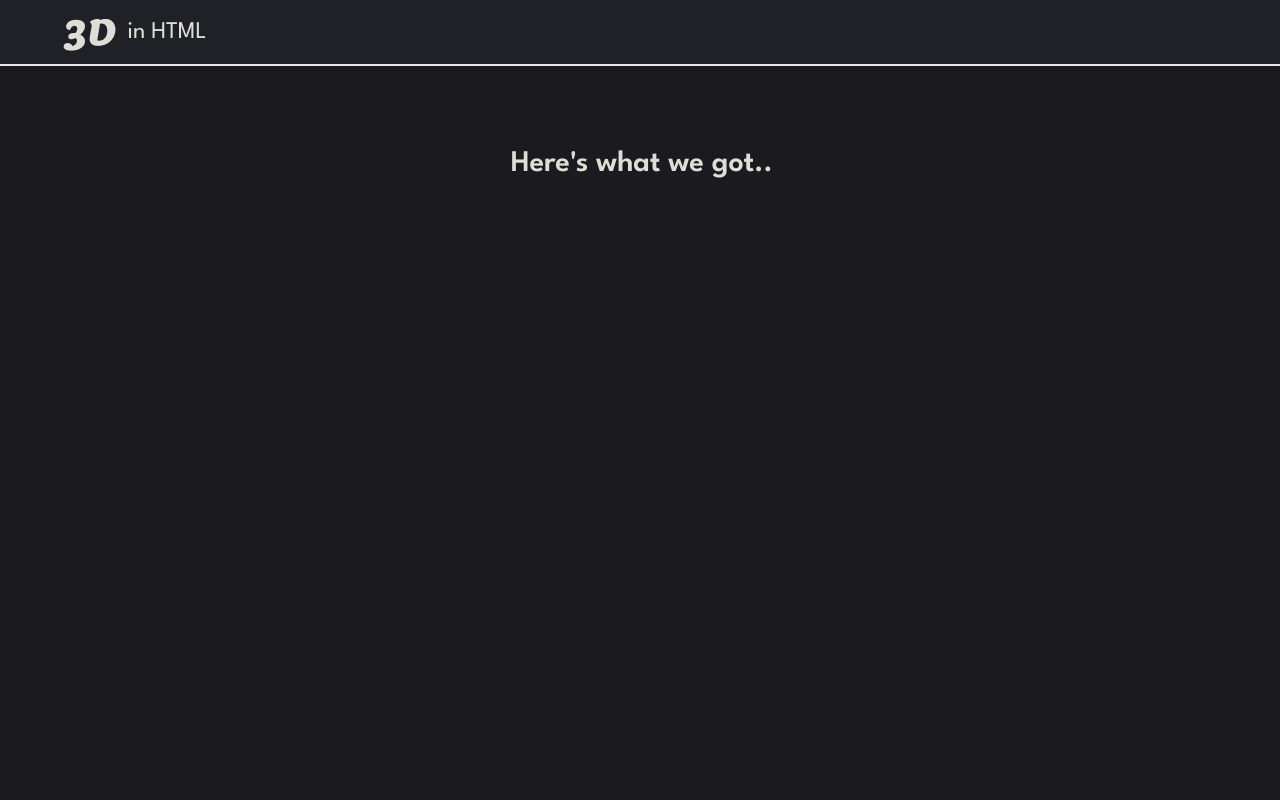
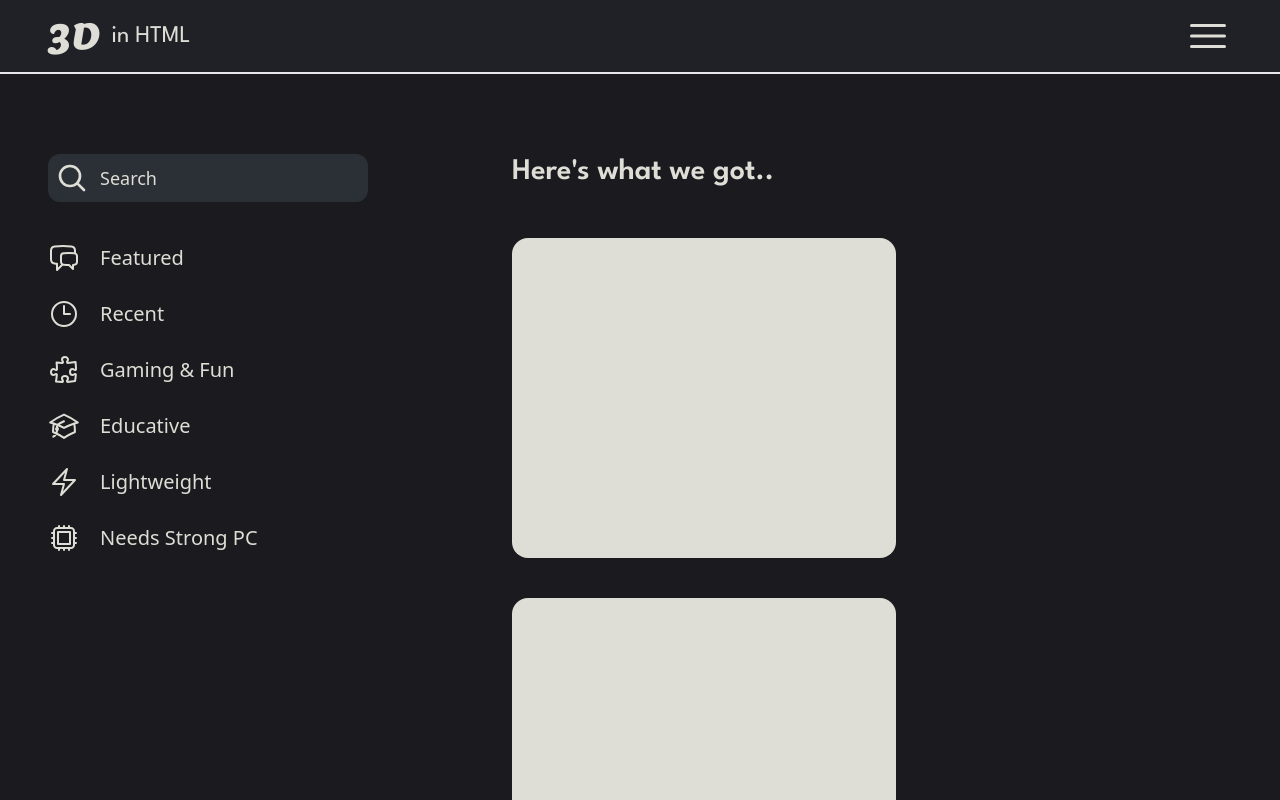
Before and after one commit to Larry-Larriee/3DinHTML, a React (Vite) app in the folder my-app/: page /explore in a window 1280 px wide. Shown: the top 800 px of the page. Built offline with nearby package versions, Linux system fonts and the light colour scheme.

Commit message:
Explore page and menu setup
created the explore page where users can find community projects. created the setup for the menu for navigation and user login.

```diff
--- a/my-app/src/App.css
+++ b/my-app/src/App.css
@@ -9,14 +9,21 @@
   --primary-color-1: #deded6;
   --primary-color-2: #202127;
   --primary-color-3: #26282f;
+  --primary-color-4: #2b2f36;
 }
 
 @layer utilities {
+  .bg-prim-1 {
+    background-color: var(--primary-color-1);
+  }
   .bg-prim-2 {
     background-color: var(--primary-color-2);
   }
   .bg-prim-3 {
     background-color: var(--primary-color-3);
+  }
+  .bg-prim-4 {
+    background-color: var(--primary-color-4);
   }
 }
 
--- a/my-app/src/components/Navigation.jsx
+++ b/my-app/src/components/Navigation.jsx
@@ -1,10 +1,40 @@
-import React from "react";
+import React, { useState, useEffect } from "react";
 
 export default function Navigation() {
+  const [menuOpen, setMenuOpen] = useState(false);
+
+  const changeMenuOpen = () => {
+    setMenuOpen(!menuOpen);
+  };
+
   return (
-    <nav className="w-10/12 flex gap-3 pt-10 items-center">
-      <h1 className="text-prim-1 text-6xl font-lemon">3D</h1>
-      <p className="text-prim-1 text-3xl font-league">in HTML</p>
+    <nav className="w-full border-b-2 flex gap-3 py-3 justify-between px-12 items-center bg-prim-2">
+      <div className="flex gap-3 items-center">
+        <h1 className="text-prim-1 text-4xl font-lemon">3D</h1>
+        <p className="text-prim-1 text-2xl font-league">in HTML</p>
+      </div>
+
+      <svg
+        xmlns="http://www.w3.org/2000/svg"
+        fill="none"
+        viewBox="0 0 24 24"
+        strokeWidth={1.5}
+        stroke="#deded6"
+        className="h-12 w-12 hover:cursor-pointer hover:scale-105 duration-200 transition ease-in-out"
+        onClick={() => changeMenuOpen()}
+      >
+        <path
+          strokeLinecap="round"
+          strokeLinejoin="round"
+          d="M3.75 6.75h16.5M3.75 12h16.5m-16.5 5.25h16.5"
+        />
+      </svg>
+
+      {
+        // menuOpen && (
+        // Headless UI modal for the menu, which automatically renders at the top level of the DOM
+        // )
+      }
     </nav>
   );
 }
--- /dev/null
+++ b/my-app/src/components/Project.jsx
@@ -0,0 +1,15 @@
+import React from "react";
+import PropTypes from "prop-types";
+
+Project.propTypes = {
+  aframe: PropTypes.element,
+};
+
+// Project returns a 3D project made by the community
+export default function Project({ aframe }) {
+  return (
+    <>
+      <div className="bg-prim-1 rounded-2xl w-96 h-80">{aframe}</div>
+    </>
+  );
+}
--- /dev/null
+++ b/my-app/src/components/helper/Selection.jsx
@@ -0,0 +1,119 @@
+import React from "react";
+import PropTypes from "prop-types";
+
+let svgSelection = {
+  featured: (
+    <svg
+      xmlns="http://www.w3.org/2000/svg"
+      fill="none"
+      viewBox="0 0 24 24"
+      strokeWidth={1.5}
+      stroke="#deded6"
+      className="w-8 h-8"
+    >
+      <path
+        strokeLinecap="round"
+        strokeLinejoin="round"
+        d="M20.25 8.511c.884.284 1.5 1.128 1.5 2.097v4.286c0 1.136-.847 2.1-1.98 2.193-.34.027-.68.052-1.02.072v3.091l-3-3c-1.354 0-2.694-.055-4.02-.163a2.115 2.115 0 0 1-.825-.242m9.345-8.334a2.126 2.126 0 0 0-.476-.095 48.64 48.64 0 0 0-8.048 0c-1.131.094-1.976 1.057-1.976 2.192v4.286c0 .837.46 1.58 1.155 1.951m9.345-8.334V6.637c0-1.621-1.152-3.026-2.76-3.235A48.455 48.455 0 0 0 11.25 3c-2.115 0-4.198.137-6.24.402-1.608.209-2.76 1.614-2.76 3.235v6.226c0 1.621 1.152 3.026 2.76 3.235.577.075 1.157.14 1.74.194V21l4.155-4.155"
+      />
+    </svg>
+  ),
+  recent: (
+    <svg
+      xmlns="http://www.w3.org/2000/svg"
+      fill="none"
+      viewBox="0 0 24 24"
+      strokeWidth={1.5}
+      stroke="#deded6"
+      className="w-8 h-8"
+    >
+      <path
+        strokeLinecap="round"
+        strokeLinejoin="round"
+        d="M12 6v6h4.5m4.5 0a9 9 0 1 1-18 0 9 9 0 0 1 18 0Z"
+      />
+    </svg>
+  ),
+  games: (
+    <svg
+      xmlns="http://www.w3.org/2000/svg"
+      fill="none"
+      viewBox="0 0 24 24"
+      strokeWidth={1.5}
+      stroke="#deded6"
+      className="w-8 h-8"
+    >
+      <path
+        strokeLinecap="round"
+        strokeLinejoin="round"
+        d="M14.25 6.087c0-.355.186-.676.401-.959.221-.29.349-.634.349-1.003 0-1.036-1.007-1.875-2.25-1.875s-2.25.84-2.25 1.875c0 .369.128.713.349 1.003.215.283.401.604.401.959v0a.64.64 0 0 1-.657.643 48.39 48.39 0 0 1-4.163-.3c.186 1.613.293 3.25.315 4.907a.656.656 0 0 1-.658.663v0c-.355 0-.676-.186-.959-.401a1.647 1.647 0 0 0-1.003-.349c-1.036 0-1.875 1.007-1.875 2.25s.84 2.25 1.875 2.25c.369 0 .713-.128 1.003-.349.283-.215.604-.401.959-.401v0c.31 0 .555.26.532.57a48.039 48.039 0 0 1-.642 5.056c1.518.19 3.058.309 4.616.354a.64.64 0 0 0 .657-.643v0c0-.355-.186-.676-.401-.959a1.647 1.647 0 0 1-.349-1.003c0-1.035 1.008-1.875 2.25-1.875 1.243 0 2.25.84 2.25 1.875 0 .369-.128.713-.349 1.003-.215.283-.4.604-.4.959v0c0 .333.277.599.61.58a48.1 48.1 0 0 0 5.427-.63 48.05 48.05 0 0 0 .582-4.717.532.532 0 0 0-.533-.57v0c-.355 0-.676.186-.959.401-.29.221-.634.349-1.003.349-1.035 0-1.875-1.007-1.875-2.25s.84-2.25 1.875-2.25c.37 0 .713.128 1.003.349.283.215.604.401.96.401v0a.656.656 0 0 0 .658-.663 48.422 48.422 0 0 0-.37-5.36c-1.886.342-3.81.574-5.766.689a.578.578 0 0 1-.61-.58v0Z"
+      />
+    </svg>
+  ),
+  educative: (
+    <svg
+      xmlns="http://www.w3.org/2000/svg"
+      fill="none"
+      viewBox="0 0 24 24"
+      strokeWidth={1.5}
+      stroke="#deded6"
+      className="w-8 h-8"
+    >
+      <path
+        strokeLinecap="round"
+        strokeLinejoin="round"
+        d="M4.26 10.147a60.438 60.438 0 0 0-.491 6.347A48.62 48.62 0 0 1 12 20.904a48.62 48.62 0 0 1 8.232-4.41 60.46 60.46 0 0 0-.491-6.347m-15.482 0a50.636 50.636 0 0 0-2.658-.813A59.906 59.906 0 0 1 12 3.493a59.903 59.903 0 0 1 10.399 5.84c-.896.248-1.783.52-2.658.814m-15.482 0A50.717 50.717 0 0 1 12 13.489a50.702 50.702 0 0 1 7.74-3.342M6.75 15a.75.75 0 1 0 0-1.5.75.75 0 0 0 0 1.5Zm0 0v-3.675A55.378 55.378 0 0 1 12 8.443m-8.007 11.55A5.981 5.981 0 0 0 6.75 15.75v-1.5"
+      />
+    </svg>
+  ),
+  lightWeight: (
+    <svg
+      xmlns="http://www.w3.org/2000/svg"
+      fill="none"
+      viewBox="0 0 24 24"
+      strokeWidth={1.5}
+      stroke="#deded6"
+      className="w-8 h-8"
+    >
+      <path
+        strokeLinecap="round"
+        strokeLinejoin="round"
+        d="m3.75 13.5 10.5-11.25L12 10.5h8.25L9.75 21.75 12 13.5H3.75Z"
+      />
+    </svg>
+  ),
+  heavy: (
+    <svg
+      xmlns="http://www.w3.org/2000/svg"
+      fill="none"
+      viewBox="0 0 24 24"
+      strokeWidth={1.5}
+      stroke="#deded6"
+      className="w-8 h-8"
+    >
+      <path
+        strokeLinecap="round"
+        strokeLinejoin="round"
+        d="M8.25 3v1.5M4.5 8.25H3m18 0h-1.5M4.5 12H3m18 0h-1.5m-15 3.75H3m18 0h-1.5M8.25 19.5V21M12 3v1.5m0 15V21m3.75-18v1.5m0 15V21m-9-1.5h10.5a2.25 2.25 0 0 0 2.25-2.25V6.75a2.25 2.25 0 0 0-2.25-2.25H6.75A2.25 2.25 0 0 0 4.5 6.75v10.5a2.25 2.25 0 0 0 2.25 2.25Zm.75-12h9v9h-9v-9Z"
+      />
+    </svg>
+  ),
+};
+
+// this is a check making sure the props passed for title and description are strings
+Selection.propTypes = {
+  svg: PropTypes.string.isRequired,
+  title: PropTypes.string.isRequired,
+};
+
+// Selection component is used specifically for the side navigation for the Explore page
+export default function Selection({ svg, title }) {
+  return (
+    <>
+      <div className="flex gap-5 items-center hover:scale-105 duration-200 transition ease-in-out hover:cursor-pointer">
+        {svgSelection[svg]}
+        <p className="text-prim-1 font-medium text-xl">{title}</p>
+      </div>
+    </>
+  );
+}
--- a/my-app/src/pages/Explore.jsx
+++ b/my-app/src/pages/Explore.jsx
@@ -1,32 +1,68 @@
 import React from "react";
+
+import Selection from "../components/helper/Selection";
+import Project from "../components/Project";
 import Navigation from "../components/Navigation";
 
 export default function Explore() {
   return (
     <>
-      <div className="flex w-full items-center flex-col gap-20">
-        <nav className="w-full border-b-2 flex gap-3 py-3 pl-16 items-center bg-prim-2">
-          <h1 className="text-prim-1 text-4xl font-lemon">3D</h1>
-          <p className="text-prim-1 text-2xl font-league">in HTML</p>
-        </nav>
+      <div className="flex w-full flex-col gap-20">
+        <Navigation />
 
-        <div className="w-10/12 flex gap-5">
-          <aside className="flex flex-col gap-5 w-96">
-            {/* side bar navigation */}
+        {/* the w-10/12 is not in the center because this file does not justify-center/items-center the main divs */}
+        <div className="w-10/12 flex gap-36 ml-12">
+          <aside className="flex flex-col gap-10 w-80 flex-none">
+            <section className="flex gap-3 items-center bg-prim-4 py-2 rounded-xl pl-2">
+              <svg
+                xmlns="http://www.w3.org/2000/svg"
+                fill="none"
+                viewBox="0 0 24 24"
+                strokeWidth="2"
+                stroke="#deded6"
+                className="w-8 h-8"
+              >
+                <path
+                  strokeLinecap="round"
+                  strokeLinejoin="round"
+                  d="m21 21-5.197-5.197m0 0A7.5 7.5 0 1 0 5.196 5.196a7.5 7.5 0 0 0 10.607 10.607Z"
+                />
+              </svg>
+
+              <p className="text-prim-1 font-medium text-lg">Search</p>
+            </section>
+
+            <section className="flex flex-col gap-6">
+              <Selection title="Featured" svg="featured" />
+              <Selection title="Recent" svg="recent" />
+              <Selection title="Gaming & Fun" svg="games" />
+              <Selection title="Educative" svg="educative" />
+              <Selection title="Lightweight" svg="lightWeight" />
+              <Selection title="Needs Strong PC" svg="heavy" />
+            </section>
           </aside>
 
-          <div className="flex flex-col gap-10 w-auto">
+          <div className="flex flex-col gap-12 w-auto">
             <p className="text-3xl font-semibold font-league text-prim-1">
               Here&apos;s what we got..
             </p>
 
-            <div className="flex justify-between">
-              {/* aframes */}
-              {/* aframes */}
-              {/* aframes */}
+            <div className="flex flex-wrap justify-between gap-10">
+              <Project />
+              <Project />
+              <Project />
+              <Project />
+              <Project />
+              <Project />
             </div>
           </div>
         </div>
+
+        <footer className="relative w-full">
+          <p className="text-white text-base font-league absolute left-5 bottom-2">
+            ©2024 Larry Le MIT License
+          </p>
+        </footer>
       </div>
     </>
   );
--- a/my-app/src/pages/Landing.jsx
+++ b/my-app/src/pages/Landing.jsx
@@ -21,7 +21,10 @@ function App() {
 
   return (
     <div className="flex w-full items-center flex-col gap-20">
-      <Navigation />
+      <nav className="w-10/12 flex gap-3 pt-10 items-center">
+        <h1 className="text-prim-1 text-6xl font-lemon">3D</h1>
+        <p className="text-prim-1 text-3xl font-league">in HTML</p>
+      </nav>
 
       <section className="w-10/12 flex justify-between mb-24">
         <div className="flex flex-col gap-10 w-144">
```
